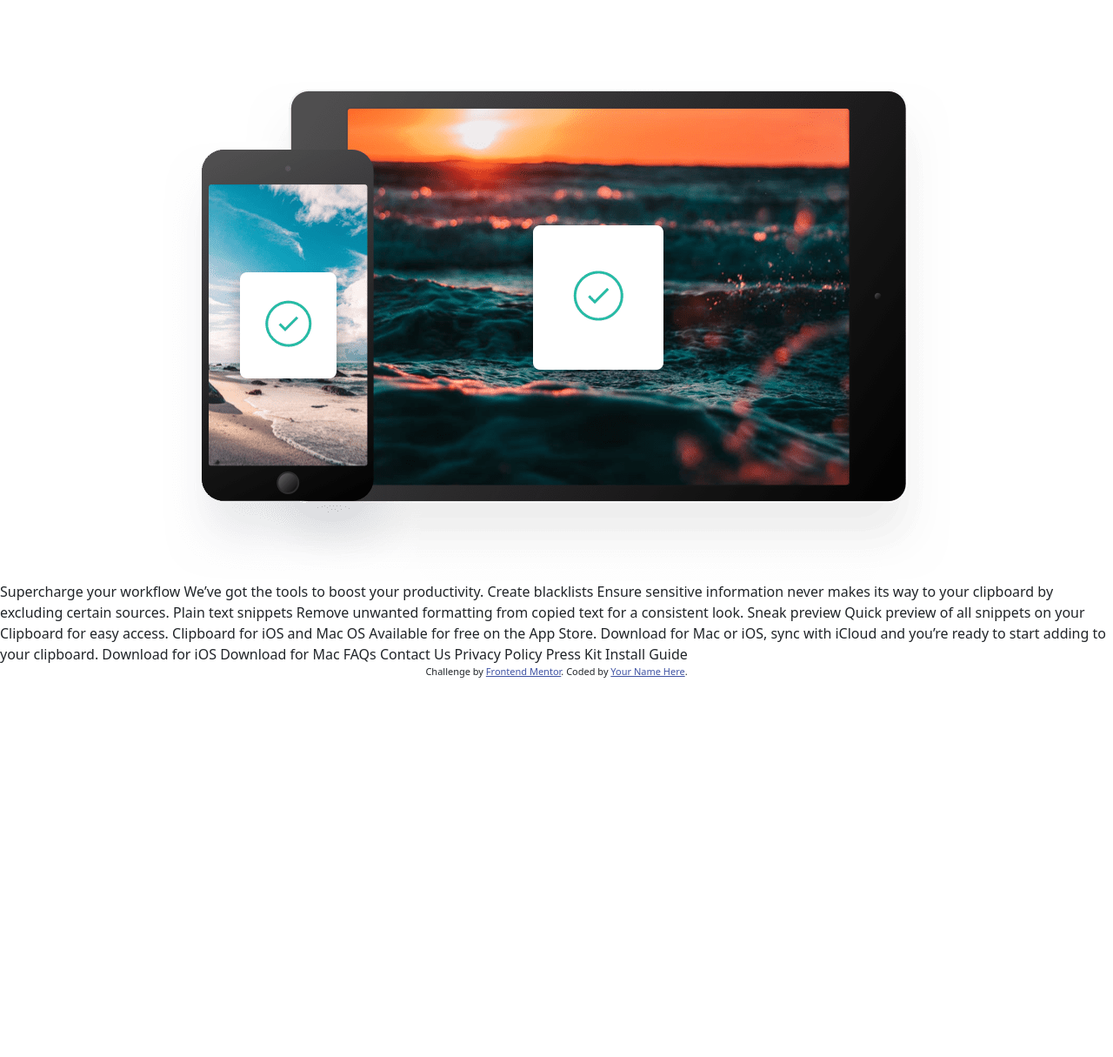
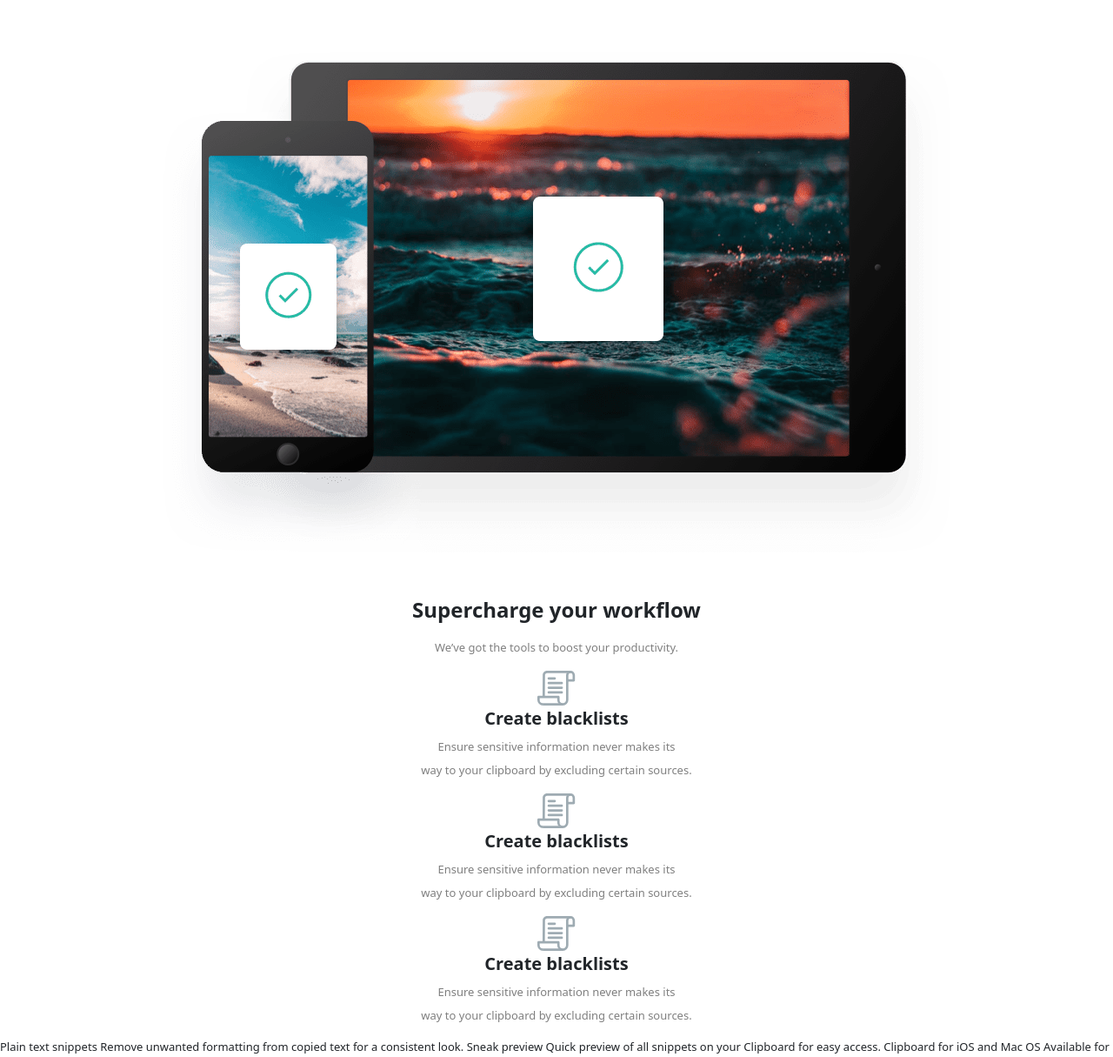
Before and after one commit to idrisse95/exo2_remediation, a website: page index.html in a window 1280 px wide. Shown: the part 1581-2796 px from the top of the page at 87% size. Before the commit the page ends 2377 px from the top, so only its background shows below. Drawn offline with Linux system fonts and the light colour scheme.

Commit message:
supercharge

```diff
--- a/index.html
+++ b/index.html
@@ -60,8 +60,8 @@
 
   <section class="mt-5">
     <div id="hidden" class="row">
-      <div class="col-sm-7"><img src="./public/images/image-computer.png" class="img-fluid" height="200px" alt=""></div>
-      <div class="pe-5 mt-4 col-sm-5">
+      <div class="col-lg-7"><img src="./public/images/image-computer.png" class="img-fluid" height="200px" alt=""></div>
+      <div class="pe-5 mt-4 col-lg-5">
         <div>
           <ul class="mb-5">
             <li class="fw-semibold fs-5">Quick Search</li>
@@ -99,11 +99,65 @@
         <ul>
           <li class="fw-semibold fs-4"> Access Clipboard anywhere
           </li>
-          <li class="mt-3 text-black-50"><p class="mb-1"> Whether you’re on the go, or at your computer, you can access all your Clipboard</p><p>  snippets in a few simple clicks.</p></li>
+          <li class="mt-3 text-black-50">
+            <p class="mb-1"> Whether you’re on the go, or at your computer, you can access all your Clipboard</p>
+            <p> snippets in a few simple clicks.</p>
+          </li>
         </ul>
       </div>
       <div class="pt-5">
-        <img src="./public/images/image-devices.png" alt="">
+        <img src="./public/images/image-devices.png" class="img-fluid" alt="">
+      </div>
+    </div>
+  </section>
+
+  <section>
+    <div class="d-flex justify-content-center mt-5 text-center">
+      <div>
+        <ul>
+          <li class="fw-semibold fs-4"> Supercharge your workflow
+          </li>
+          <li class="mt-3 text-black-50"> We’ve got the tools to boost your productivity.
+          </li>
+        </ul>
+      </div>
+    </div>
+
+    <div>
+      <div>
+        <ul class="text-center">
+          <li><img src="./public/images/icon-blacklist.svg" alt=""></li>
+          <li class="fw-semibold fs-5">Create blacklists</li>
+          <li class="mt-2 text-black-50">
+            <p class="mb-2"> Ensure sensitive information never makes its </p>
+            <p>
+              way to your clipboard by excluding certain sources.</p>
+          </li>
+        </ul>
+      </div>
+
+      <div>
+        <ul class="text-center">
+          <li><img src="./public/images/icon-blacklist.svg" alt=""></li>
+          <li class="fw-semibold fs-5">Create blacklists</li>
+          <li class="mt-2 text-black-50">
+            <p class="mb-2"> Ensure sensitive information never makes its </p>
+            <p>
+              way to your clipboard by excluding certain sources.</p>
+          </li>
+        </ul>
+      </div>
+
+      <div>
+        <ul class="text-center">
+          <li><img src="./public/images/icon-blacklist.svg" alt=""></li>
+          <li class="fw-semibold fs-5">Create blacklists</li>
+          <li class="mt-2 text-black-50">
+            <p class="mb-2"> Ensure sensitive information never makes its </p>
+            <p>
+              way to your clipboard by excluding certain sources.</p>
+          </li>
+        </ul>
       </div>
     </div>
   </section>
@@ -117,13 +171,8 @@
 
 
 
-  Supercharge your workflow
 
-  We’ve got the tools to boost your productivity.
 
-  Create blacklists
-
-  Ensure sensitive information never makes its way to your clipboard by excluding certain sources.
 
   Plain text snippets
 
--- a/src/sass/modules/_header.sass
+++ b/src/sass/modules/_header.sass
@@ -1,3 +1,5 @@
+body
+    font-size: 13px
 header
     background: url(../../public/images/bg-header-desktop.png)
     background-repeat: no-repeat
--- a/src/sass/modules/_section.sass
+++ b/src/sass/modules/_section.sass
@@ -1,9 +1,11 @@
 #hidden
     position: relative
 
+
     img
         overflow: hidden
+        position: absolute
         left: -20px
 
 section:nth-child(4)
-    margin-top: 9%
+    margin-top: 19%
```
Also changed, not shown: public/css/app.css.
